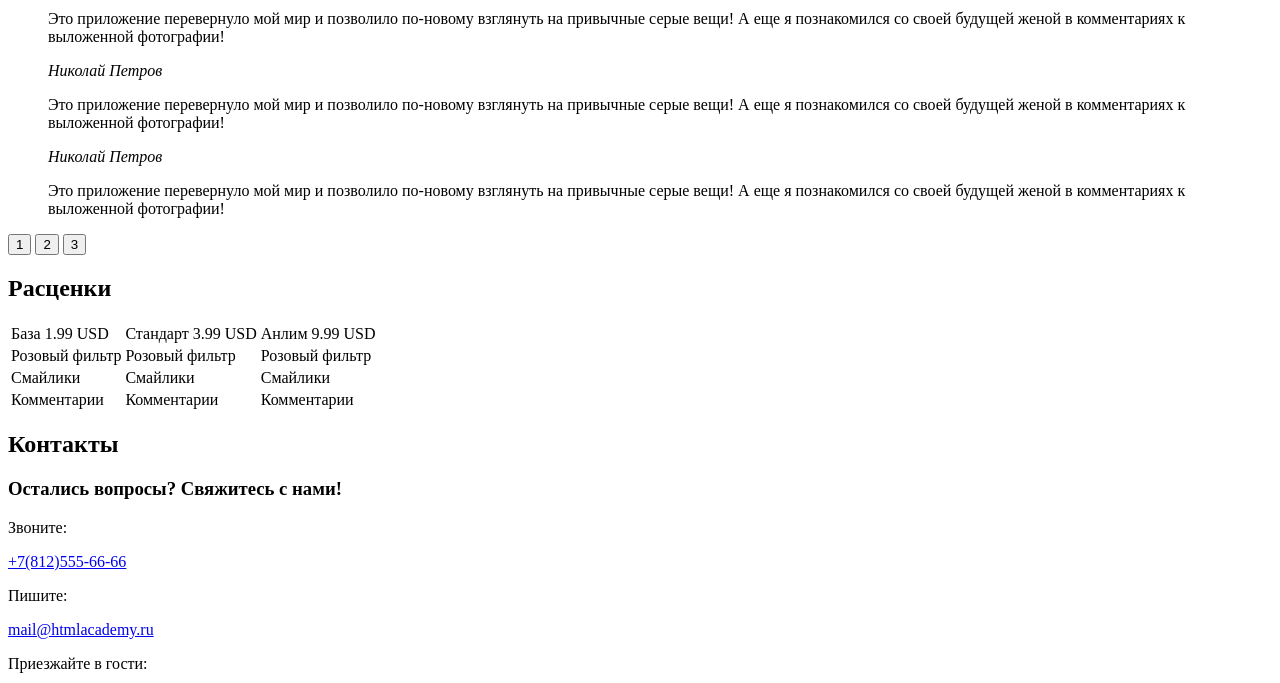
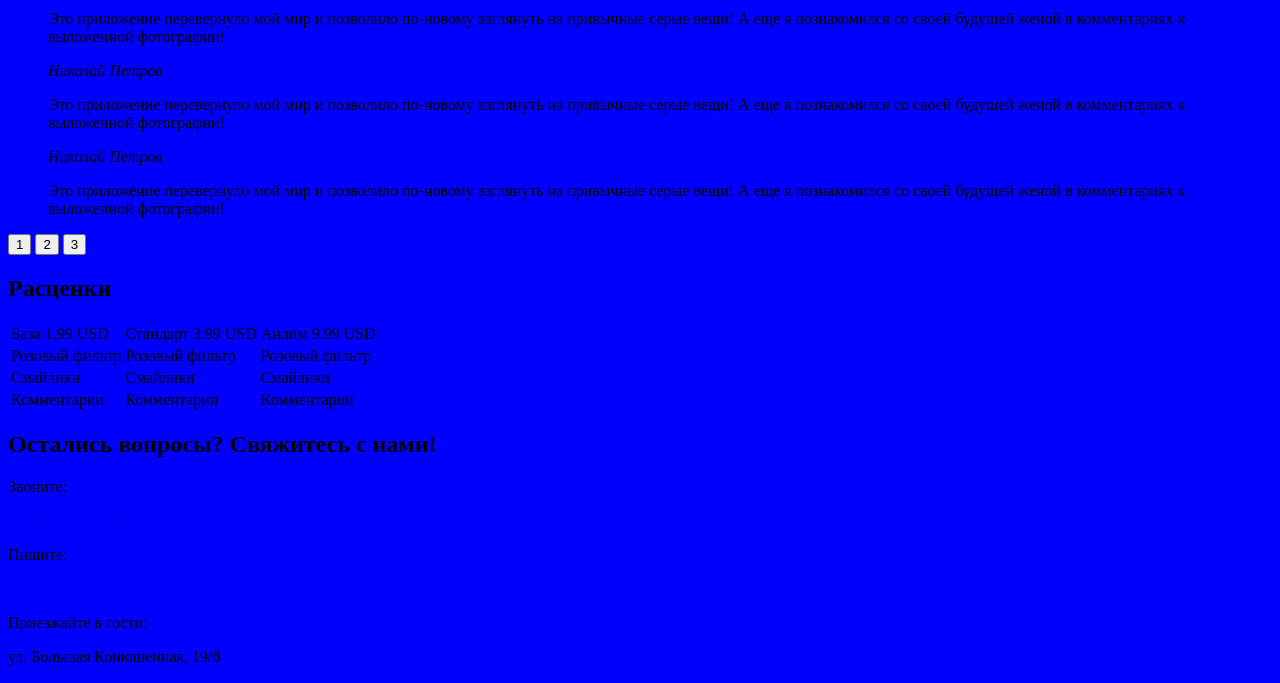
Before and after one commit to Daria002/188972-pink, a website: page source/index.html in a window 1280 px wide. Shown: the part 753-1436 px from the top of the page. Drawn offline with nearby package versions, Linux system fonts and the light colour scheme; files that its build step writes are made by us from their sources.

Commit message:
node.js, gulp

```diff
--- a/source/index.html
+++ b/source/index.html
@@ -3,6 +3,7 @@
   <head>
     <meta charset="utf-8">
     <title>HTML Academy: Пинк</title>
+    <link rel="stylesheet" href="css/style.css">
   </head>
   <body>
 
@@ -156,10 +157,9 @@
       </section>
 
       <section class = "contacts">
-        <h2 class="visually-hidden">Контакты</h2>
-        <h3 class = "contacts__title">
+        <h2 class = "contacts__title">
           Остались вопросы? Свяжитесь с нами!
-        </h3>
+        </h2>
 
         <div class = "contacts__item contacts__item--phone">
           <p class = "contacts__item-subtitle">
--- /dev/null
+++ b/source/sass/style.scss
@@ -0,0 +1,3 @@
+body {
+  background: blue;
+}
```
Also changed, not shown: source/form.html (+1 -1 lines), 1 other file.
